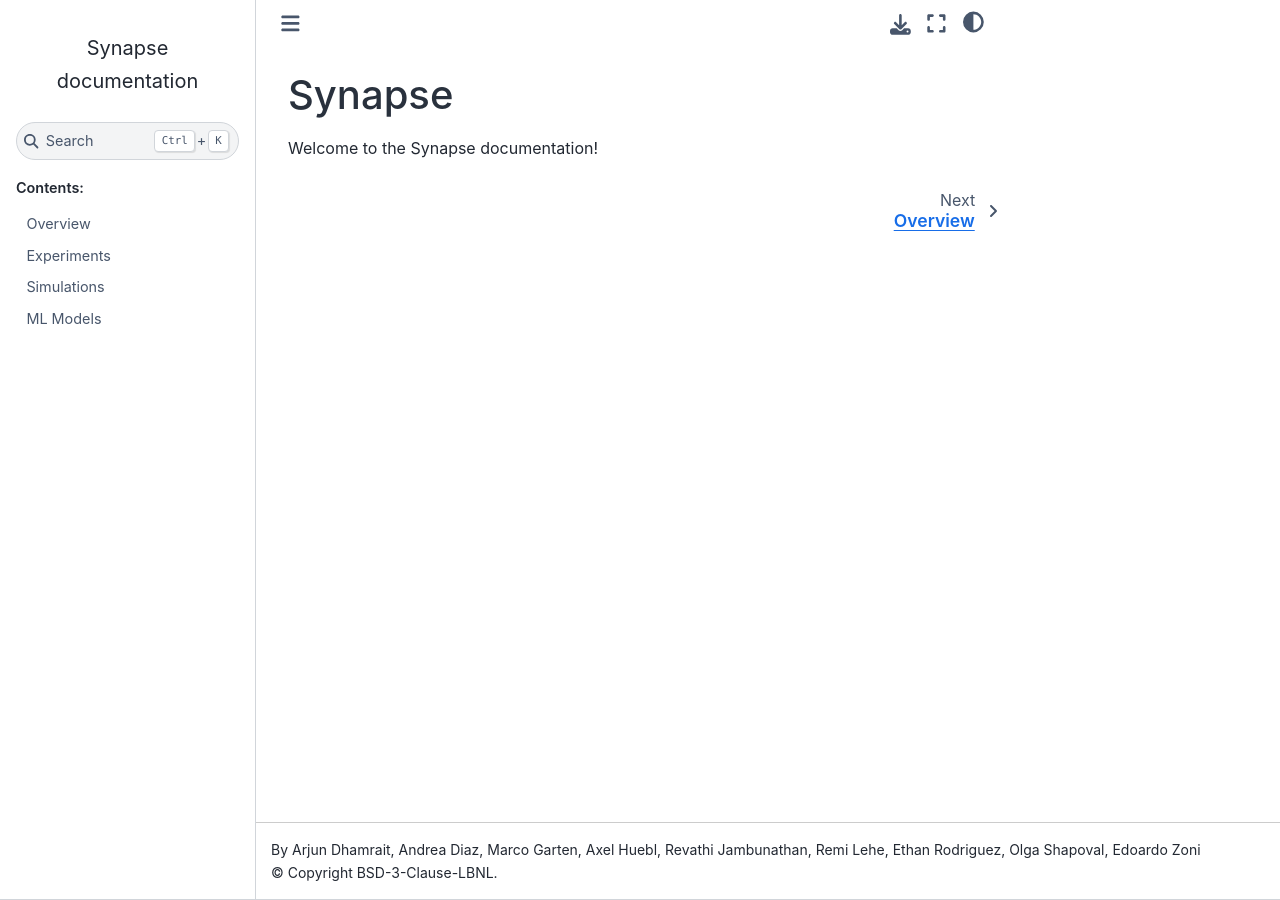
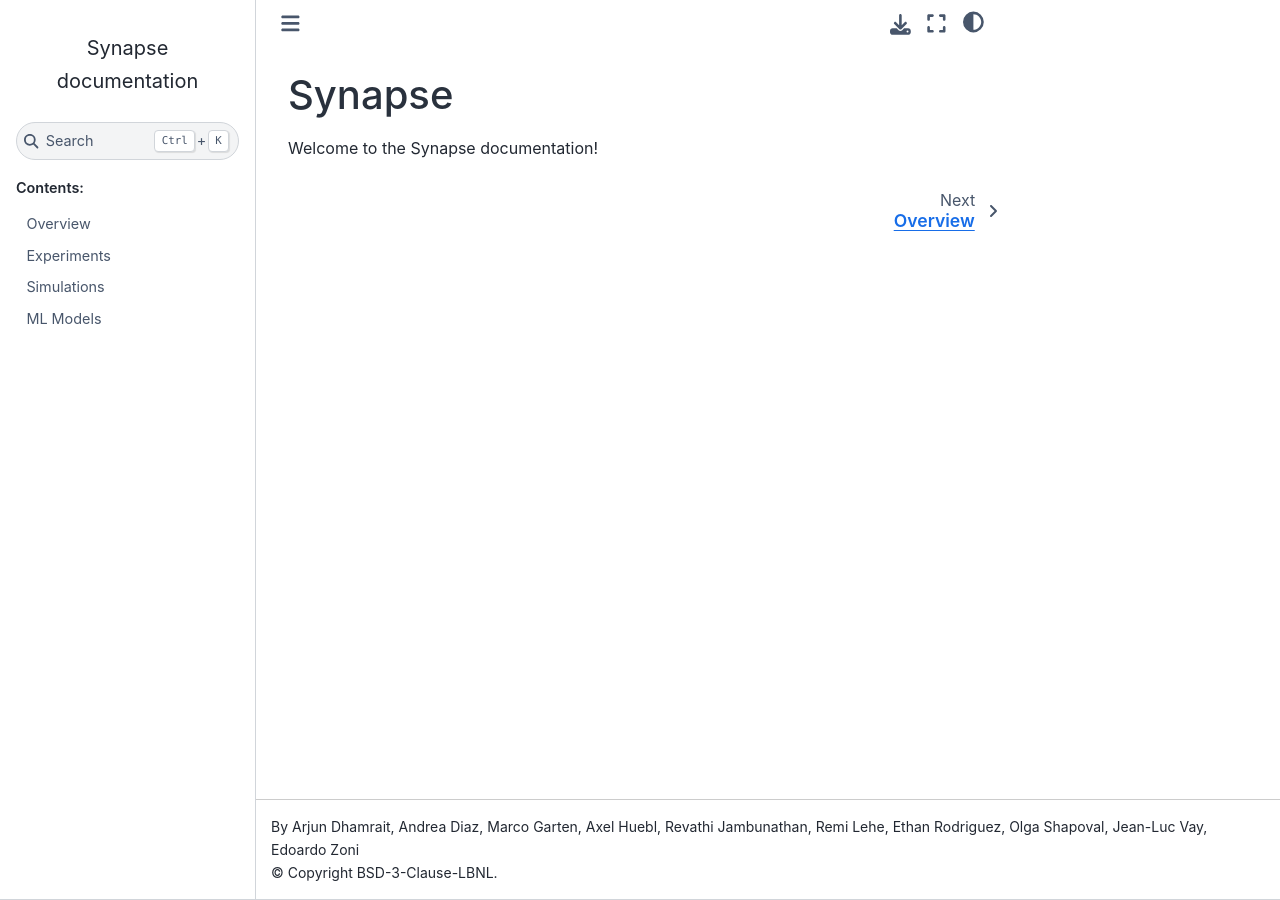
Before and after one commit to BLAST-AI-ML/synapse, a Sphinx documentation site: the page built from docs/source/index.rst, in a window 1280 px wide. Built offline with Sphinx 7.4.7 and the Sphinx Book theme 1.1.4, drawn with Linux system fonts in a browser that asks for light colours.

Commit message:
Update list of authors

```diff
--- a/docs/source/conf.py
+++ b/docs/source/conf.py
@@ -8,7 +8,7 @@
 
 project = "Synapse"
 copyright = "BSD-3-Clause-LBNL"
-author = "Arjun Dhamrait, Andrea Diaz, Marco Garten, Axel Huebl, Revathi Jambunathan, Remi Lehe, Ethan Rodriguez, Olga Shapoval, Edoardo Zoni"
+author = "Arjun Dhamrait, Andrea Diaz, Marco Garten, Axel Huebl, Revathi Jambunathan, Remi Lehe, Ethan Rodriguez, Olga Shapoval, Jean-Luc Vay, Edoardo Zoni"
 
 # -- General configuration ---------------------------------------------------
 # https://www.sphinx-doc.org/en/master/usage/configuration.html#general-configuration
```
